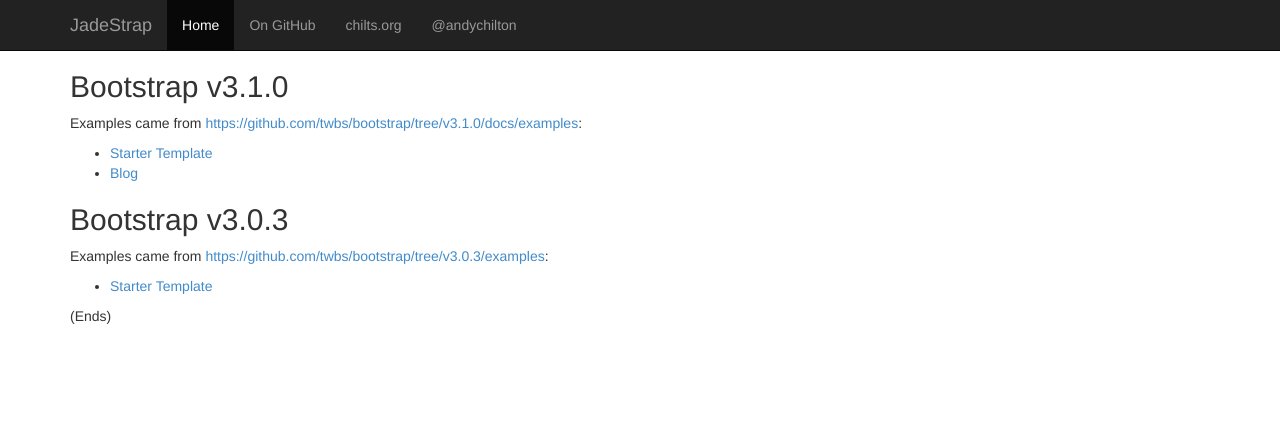
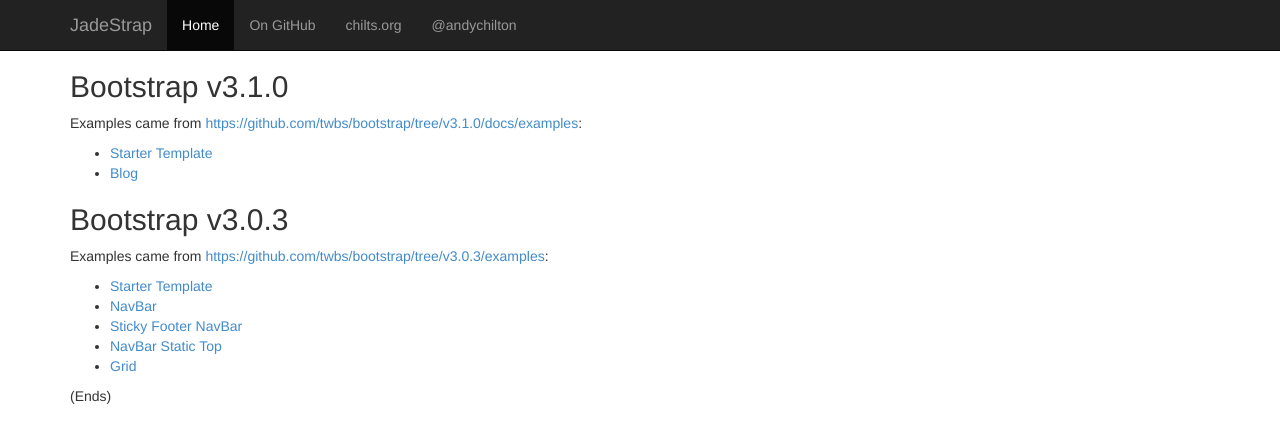
Before and after one commit to chilts/jadestrap, a website: page htdocs/index.html in a window 1280 px wide. Drawn offline with Linux system fonts and the light colour scheme.

Commit message:
Add links to the other v3.0.3 templates

```diff
--- a/htdocs/index.html
+++ b/htdocs/index.html
@@ -52,6 +52,10 @@
 
 <ul>
   <li><a href="http://localhost:3000/bootstrap-v3.0.3/starter-template/">Starter Template</a></li>
+  <li><a href="http://localhost:3000/bootstrap-v3.0.3/navbar/">NavBar</a></li>
+  <li><a href="http://localhost:3000/bootstrap-v3.0.3/sticky-footer-navbar/">Sticky Footer NavBar</a></li>
+  <li><a href="http://localhost:3000/bootstrap-v3.0.3/navbar-static-top/">NavBar Static Top</a></li>
+  <li><a href="http://localhost:3000/bootstrap-v3.0.3/grid/">Grid</a></li>
 </ul>
 
 <p>(Ends)</p>
```
